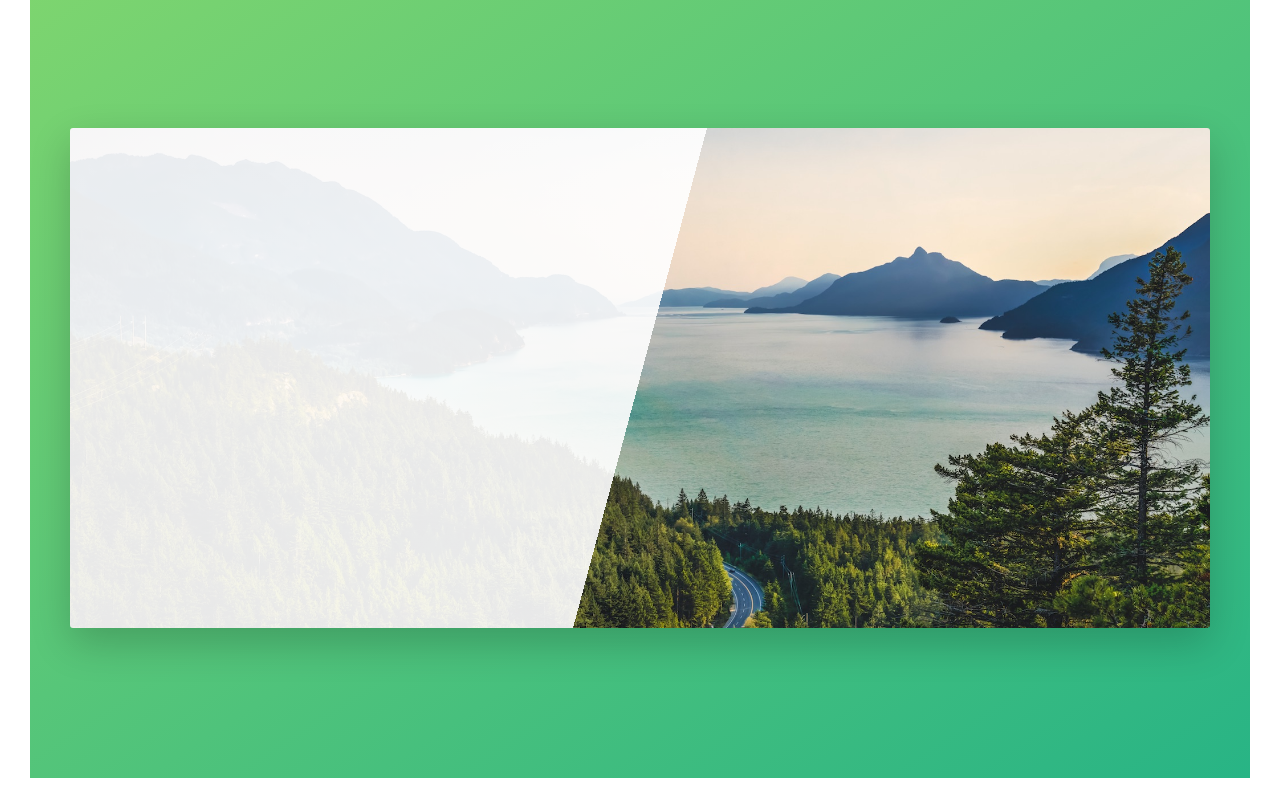
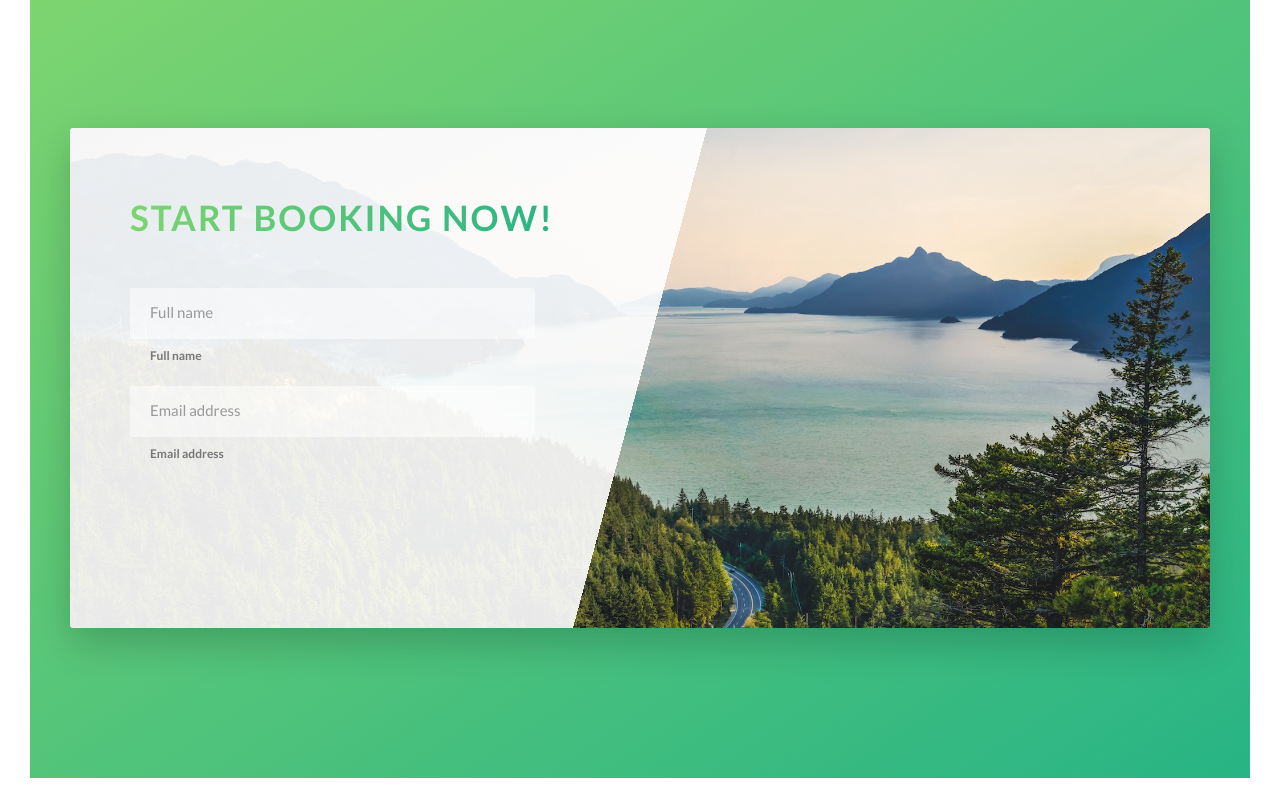
Before and after one commit to kostagrin/Natours, a website: page index.html in a window 1280 px wide. Shown: the part 4360-5168 px from the top of the page. Drawn offline with Linux system fonts and the light colour scheme.

Commit message:
Partially styled inputs of the form. Added _form.scss.

```diff
--- a/index.html
+++ b/index.html
@@ -9,7 +9,7 @@
 
     <link rel="stylesheet" href="css/icon-fonts.css">
     <link rel="stylesheet" href="css/style.css">
-    <!-- <link rel="stylesheet" href="sass/main.css"> -->
+    <!-- <link rel="stylesheet" href="sass/main.css">  -->
     <link rel="shortcut icon" type="image/png" href="img/favicon.png">
 
     <title>Natours | Exciting tours for adventurous people</title>
@@ -218,7 +218,7 @@
                 <video class="bg-video__content" autoplay muted loop>
                     <source src="img/video.mp4" type="video/mp4">
                     <source src="img/video.webm" type="video/webm">
-                        Your browser is not supported!
+                    Your browser is not supported!
                 </video>
             </div>
             <div class="u-center-text u-margin-bottom-big">
@@ -249,7 +249,8 @@
                         <h3 class="heading-tertiary u-margin-bottom-small">
                             My life is completely different now
                         </h3>
-                        <p>Lorem ipsum dolor sit amet consectetur adipisicing elit. Harum architecto perferendis neque, veniam repudiandae sint autem sed? Non molestiae iusto ducimus soluta consectetur!</p>
+                        <p>Lorem ipsum dolor sit amet consectetur adipisicing elit. Harum architecto perferendis neque,
+                            veniam repudiandae sint autem sed? Non molestiae iusto ducimus soluta consectetur!</p>
                     </div>
                 </div>
             </div>
@@ -261,7 +262,21 @@
         <section class="section-book">
             <div class="row">
                 <div class="book">
-
+                    <div class="book__form">
+                        <div class="u-margin-bottom-medium">
+                            <h2 class="heading-secondary">Start booking now!</h2>
+                        </div>
+                        <form action="#" class="form">
+                            <div class="form__group">
+                                <input id="name" type="text" class="form__input" placeholder="Full name" required>
+                                <label for="name" class="form__label">Full name</label>
+                            </div>
+                            <div class="form__group">
+                                <input id="email" type="email" class="form__input" placeholder="Email address" required>
+                                <label for="email" class="form__label">Email address</label>
+                            </div>
+                        </form>
+                    </div>
                 </div>
             </div>
         </section>
--- a/sass/abstracts/_variables.scss
+++ b/sass/abstracts/_variables.scss
@@ -11,6 +11,7 @@ $color-tertiary-dark: #5643fa;
 $color-grey-light-1: #f7f7f7;
 $color-grey-light-2: #eee;
 $color-grey-dark: #777;
+$color-grey-dark-2: #999;
 
 // FONTS
 $default-font-size: 1.6rem;
--- /dev/null
+++ b/sass/components/_form.scss
@@ -0,0 +1,41 @@
+.form {
+    &__group:not(:last-child) {
+        margin-bottom: 2rem;
+        }
+
+    &__input {
+        display: block;
+        width: 90%;
+        font-size: 1.5rem;
+        font-family: inherit;
+        color: inherit;
+        background-color: rgba(#fff, .5);
+        padding: 1.5rem 2rem;
+        border-radius: 3px;
+        border: none;
+        border-bottom: 3px solid transparent;
+
+        &:focus {
+            outline: none;
+            box-shadow: 0 1rem 2rem rgba(#000, .1);
+            border-bottom: 3px solid $color-primary;
+
+            &:invalid {
+                border-bottom: 3px solid $color-secondary-dark;
+            }
+        }
+
+        &::-webkit-input-placeholder {
+            color: $color-grey-dark-2;
+        }
+    }
+
+
+    &__label {
+        display: block;
+        margin: .7rem 0 0 2rem;
+        font-size: 1.2rem;
+        font-weight: 700;
+        font-family: inherit;
+    }
+}
--- a/sass/main.scss
+++ b/sass/main.scss
@@ -12,6 +12,7 @@
 @import "components/card";
 @import "components/composition";
 @import "components/feature-box";
+@import "components/form";
 @import "components/story";
 
 @import "layout/grid";
--- a/sass/pages/_home.scss
+++ b/sass/pages/_home.scss
@@ -40,7 +40,7 @@
 
 .section-book {
     padding: 15rem 0;
-    background-image: linear-gradient(to bottom right, $color-primary-light, $color-primary-dark);
+    background-image: linear-gradient(to right bottom, $color-primary-light, $color-primary-dark);
 }
 
 .book {
@@ -48,11 +48,16 @@
     background-image: linear-gradient(105deg,
             rgba(#fff, .9) 0%,
             rgba(#fff, .9) 50%,
-            rgba(#fff, 0) 50%),
+            transparent 50%),
         url(../img/nat-10.jpg);
     background-size: cover;
     border-radius: 3px;
     box-shadow: 0 1.5rem 4rem rgba(0, 0, 0, .2);
-    // width: 75%;
+
     height: 50rem;
+
+    &__form {
+        width: 50%;
+        padding: 6rem;
+    }
 }
```
Also changed, not shown: css/style.css, sass/main.css, 1 other file.
